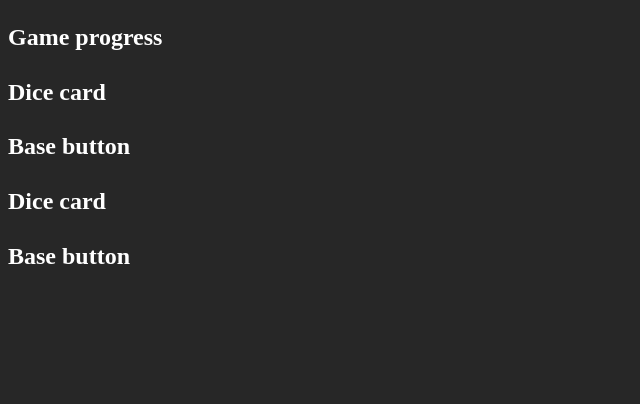
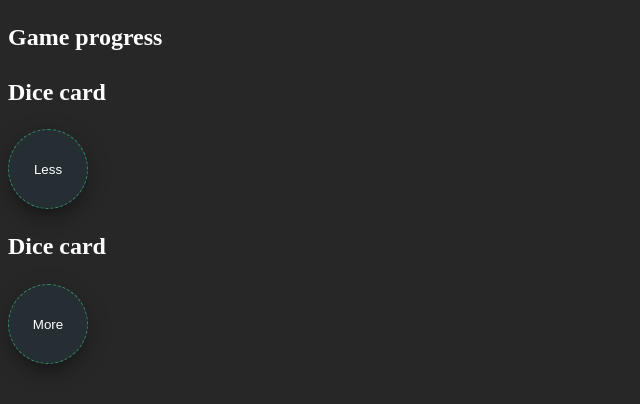
Before and after one commit to kaczor6418/dice-game, a Vue app: page / in a window 1280 px wide. Shown: the top 404 px of the page, without its empty margins (0-640 px from the left). Built offline with nearby package versions, Linux system fonts and the light colour scheme; no server answers.

Commit message:
feat(component): add BaseButton component

```diff
--- a/src/components/GameBoard.vue
+++ b/src/components/GameBoard.vue
@@ -5,9 +5,9 @@
       <dice-card />
     </section>
     <section class="game-board__guess">
-      <base-button />
+      <base-button content="Less" @click="handleGuessIfLess" />
       <dice-card />
-      <base-button />
+      <base-button content="More" @click="handleGuessIfMore" />
     </section>
   </div>
 </template>
@@ -21,7 +21,15 @@ import BaseButton from '@/components/atomic/BaseButton.vue';
 @Component({
   components: { BaseButton, DiceCard, GameProgress }
 })
-export default class GameBoard extends Vue {}
+export default class GameBoard extends Vue {
+  public async handleGuessIfLess(): Promise<void> {
+    console.info('Less');
+  }
+
+  public async handleGuessIfMore(): Promise<void> {
+    console.info('More');
+  }
+}
 </script>
 
 <style lang="scss"></style>
--- a/src/components/atomic/BaseButton.vue
+++ b/src/components/atomic/BaseButton.vue
@@ -1,14 +1,38 @@
 <template>
-  <div>
-    <h1>Base button</h1>
-  </div>
+  <button v-on="$listeners">{{ content }}</button>
 </template>
 
 <script lang="ts">
-import { Component, Vue } from 'vue-property-decorator';
+import { Component, Prop, Vue } from 'vue-property-decorator';
 
-@Component({})
-export default class BaseButton extends Vue {}
+@Component
+export default class BaseButton extends Vue {
+  @Prop() private content!: string;
+}
 </script>
 
-<style lang="scss"></style>
+<style scoped lang="scss">
+button {
+  margin: 0;
+  padding: 0;
+  outline: none;
+  color: var(--color-text);
+  background-color: var(--color-accent-2-inactive);
+  border: 0.1rem dashed var(--color-accent-1-inactive);
+  box-shadow: var(--shadow-around-level-1);
+  cursor: pointer;
+  width: 5rem;
+  height: 5rem;
+  text-align: center;
+  border-radius: 50%;
+  transition: all 250ms cubic-bezier(0.165, 0.84, 0.44, 1);
+  transition-property: background-color, transform, color;
+  will-change: background-color, transform, color;
+
+  &:hover {
+    background-color: var(--color-accent-1);
+    color: var(--color-text-on-accent-1);
+    transform: scale(1.2);
+  }
+}
+</style>
```
